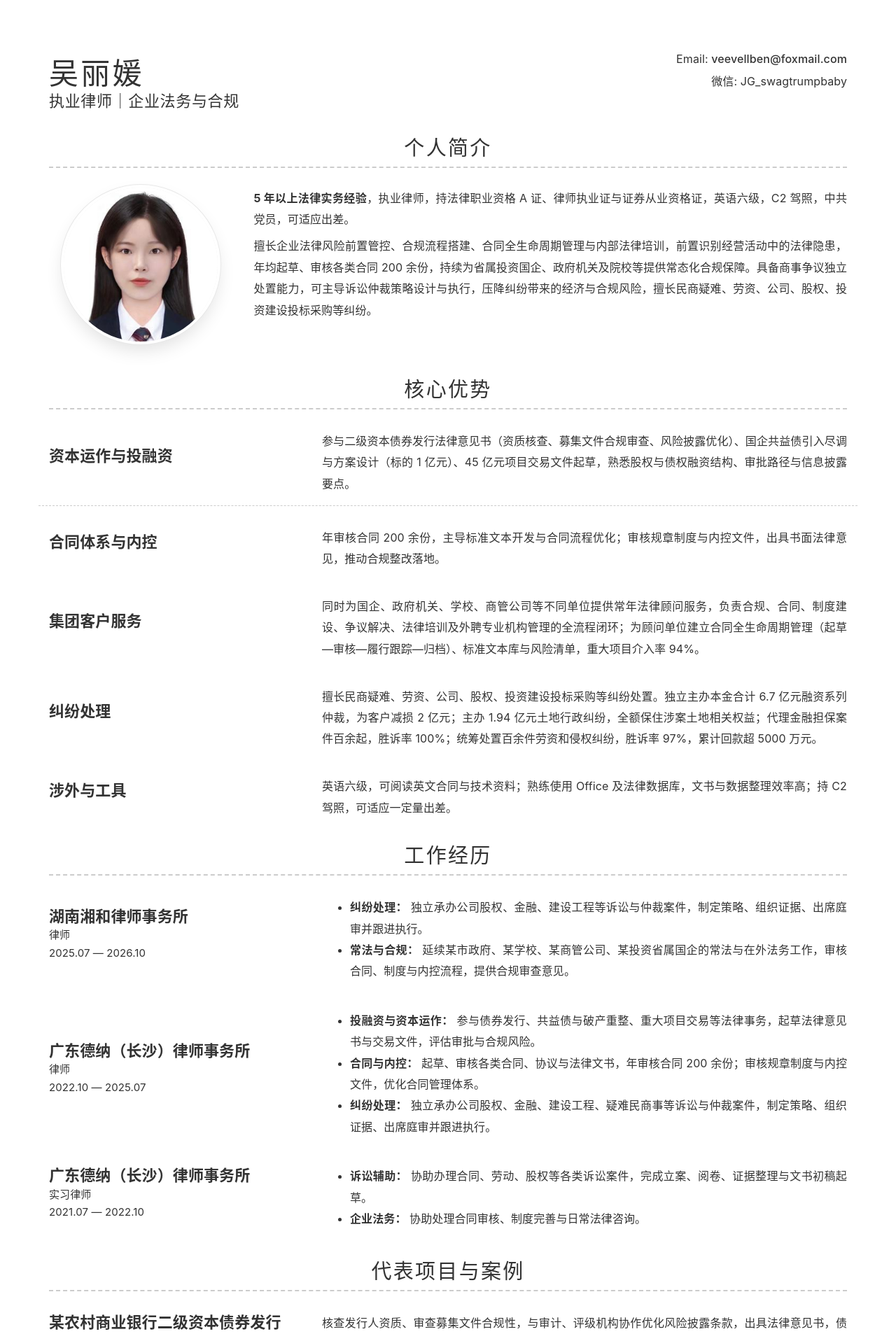
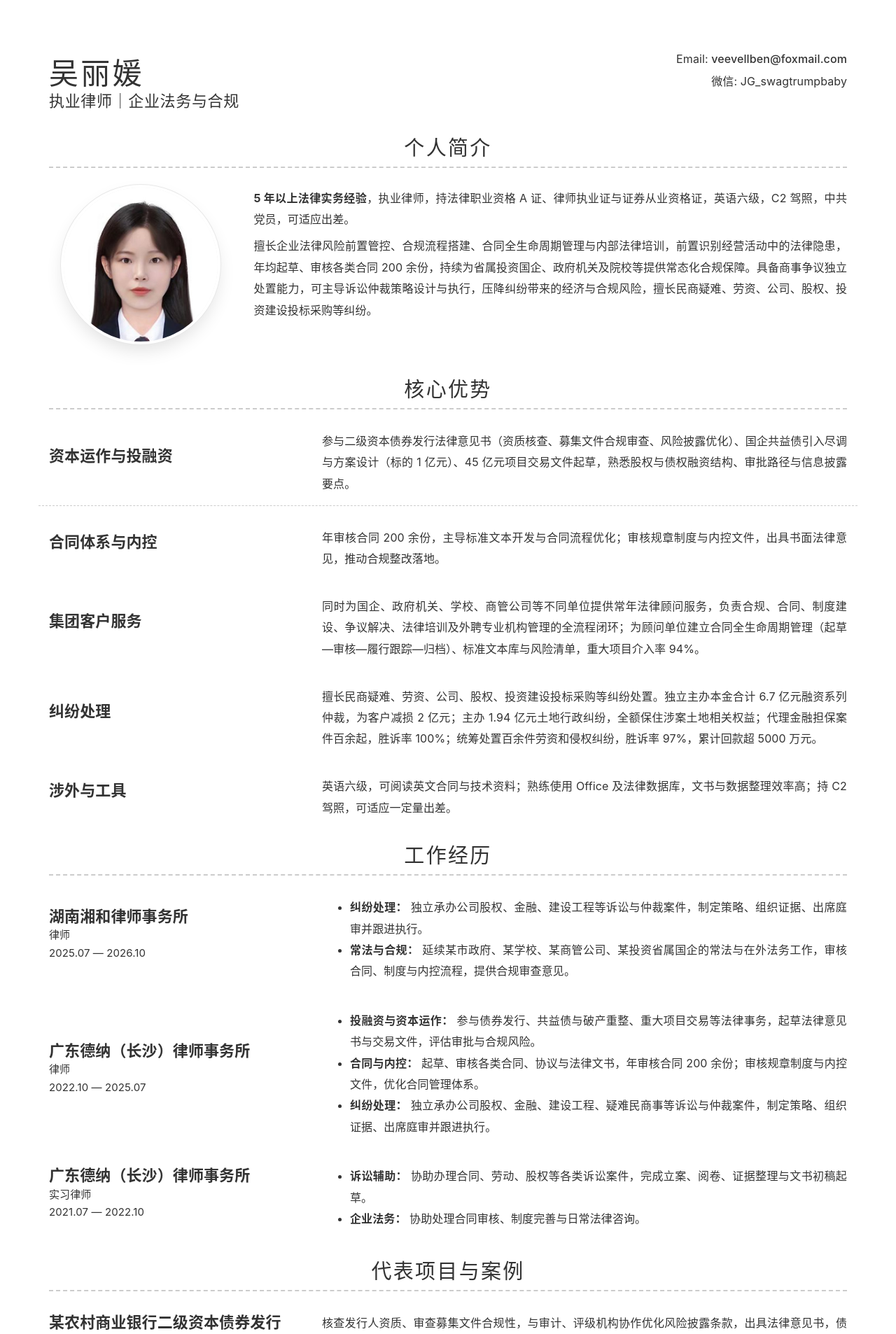
Before and after one commit to Liyuan-Wu/Liyuan-Wu.github.io, a Jekyll site: the page built from index.md, in a window 1280 px wide. Shown: the top 1906 px of the page at 70% size. Built offline with Jekyll 4.4.1, drawn with Linux system fonts in a browser that asks for light colours; nearby versions of some CDN libraries.

Commit message:
更换为本人提供的证件照（正方形裁切，480px）

```diff
--- a/assets/main.scss
+++ b/assets/main.scss
@@ -60,7 +60,7 @@ h3 {
   width: 220px;
   height: 220px;
   border-radius: 50%;
-  background-position: 50% 18%;
+  background-position: 50% 50%;
   box-shadow: 0 0 0 4px #fff, 0 0 0 5px #e8e8e8, 0 12px 26px rgba(0, 0, 0, 0.12);
   margin-bottom: 22px;
 }
```
Also changed, not shown: images/profile.jpg.
